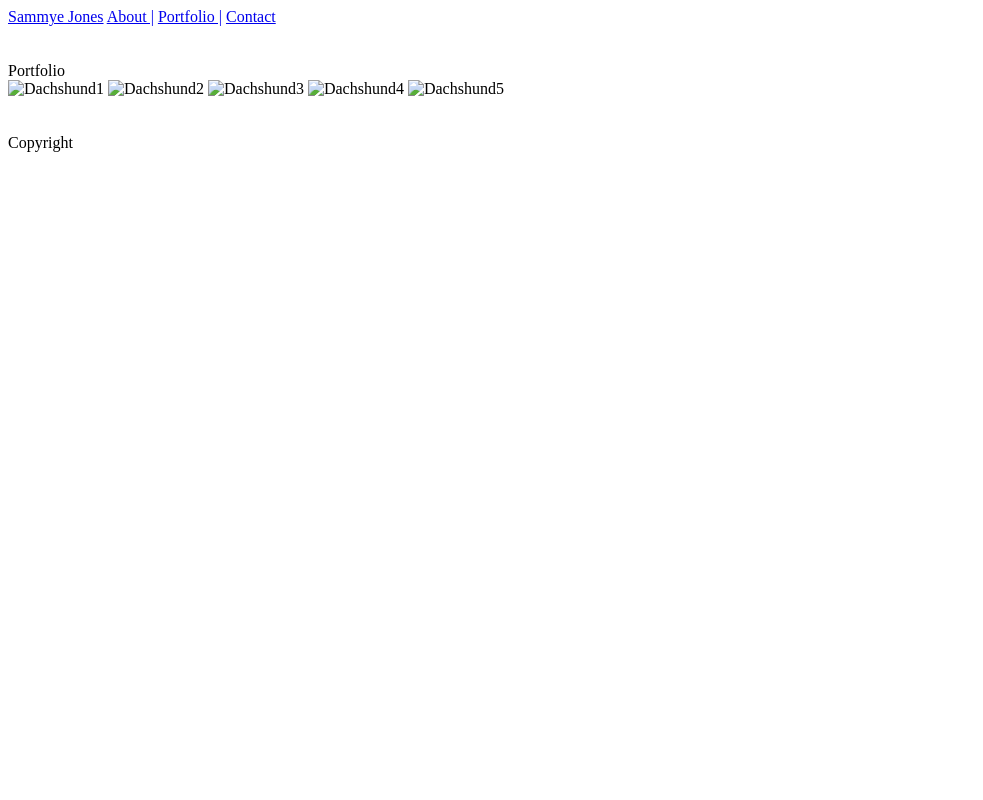
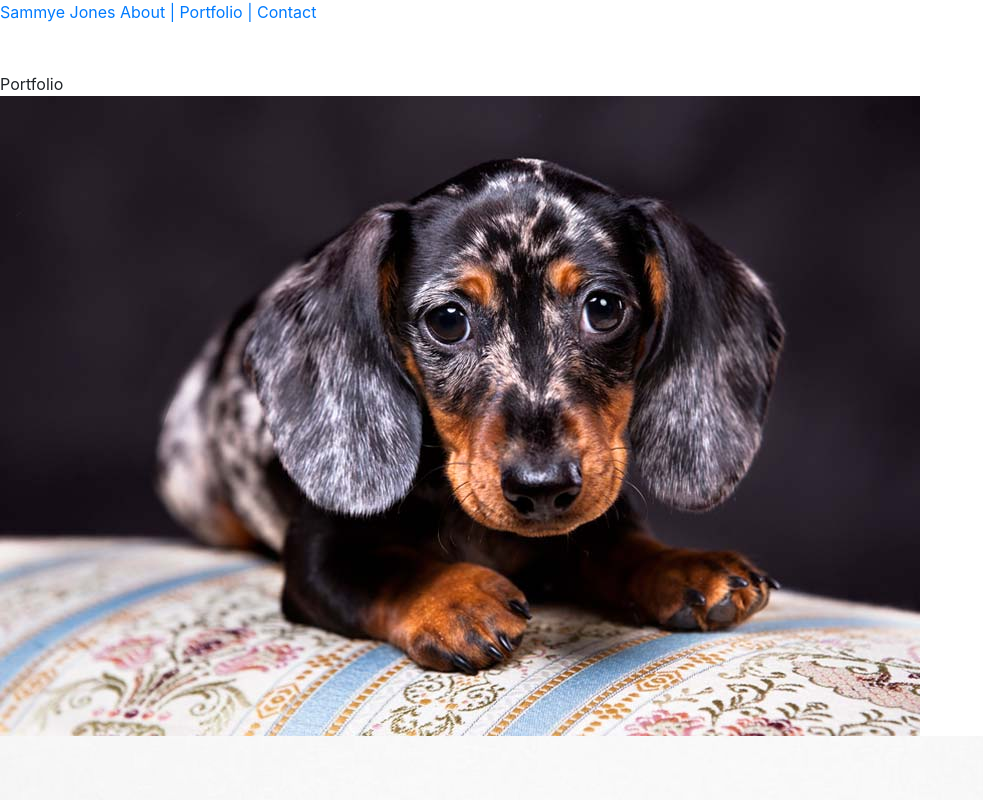
Before and after one commit to SurrealSam/week2homework, a plain HTML site: page portfolio.html in a window 1280 px wide. Shown: the top 800 px of the page, without its empty margins (0-983 px from the left). Drawn offline with nearby package versions, Linux system fonts and the light colour scheme.

Commit message:
cleaned up html classes and added assets

```diff
--- a/portfolio.html
+++ b/portfolio.html
@@ -6,29 +6,29 @@
     <meta name="viewport" content="width=device-width, initial-scale=1.0">
     <meta http-equiv="X-UA-Compatible" content="ie=edge">
     <title>Portfolio</title>
-    <link rel="stylesheet" href="assets/css/reset.css">
-    <link rel="stylesheet" href="assets/css/style.css">
+    <link rel="stylesheet" href="https://stackpath.bootstrapcdn.com/bootstrap/4.3.1/css/bootstrap.min.css" integrity="sha384-ggOyR0iXCbMQv3Xipma34MD+dH/1fQ784/j6cY/iJTQUOhcWr7x9JvoRxT2MZw1T" crossorigin="anonymous">
+
 
 </head>
 
 <body>
-    <div class="wrapper">
-        <header class="honcho">
-            <div class="topbar">
-                <a class="topright" id="top1" href="index.html">Sammye Jones</a>
-                <a class="topright" id="top2" href=index.html>About |</a>
-                <a class="topright" id="top3" href="portfolio.html">Portfolio |</a>
-                <a class="topright" id="top4" href="contact.html">Contact</a>
+    <div>
+        <header>
+            <div>
+                <a href="index.html">Sammye Jones</a>
+                <a href=index.html>About |</a>
+                <a href="portfolio.html">Portfolio |</a>
+                <a href="contact.html">Contact</a>
             </div>
         </header>
         <br><br>
-        <div id="container">
-            <div class="bodyhead">Portfolio</div>
-            <img class="dachshund" src="assets/images/Dachshund1.jpg" alt="Dachshund1">
-            <img class="dachshund" src="assets/images/Dachshund2.jpg" alt="Dachshund2">
-            <img class="dachshund" src="assets/images/Dachshund3.jpg" alt="Dachshund3">
-            <img class="dachshund" src="assets/images/Dachshund4.jpg" alt="Dachshund4">
-            <img class="dachshund" src="assets/images/Dachshund5.jpg" alt="Dachshund5">
+        <div>
+            <div>Portfolio</div>
+            <img src="assets/images/Dachshund1.jpg" alt="Dachshund1">
+            <img src="assets/images/Dachshund2.jpg" alt="Dachshund2">
+            <img src="assets/images/Dachshund3.jpg" alt="Dachshund3">
+            <img src="assets/images/Dachshund4.jpg" alt="Dachshund4">
+            <img src="assets/images/Dachshund5.jpg" alt="Dachshund5">
 
 
         </div>
```
Also changed, not shown: contact.html (+16 -16 lines), index.html (+13 -14 lines), Prompt/Assets/Images/640-contact.jpg (added), Prompt/Assets/Images/640-index.jpg (added), Prompt/Assets/Images/640-portfolio.jpg (added), Prompt/Assets/Images/768-contact.jpg (added), Prompt/Assets/Images/768-index.jpg (added), Prompt/Assets/Images/768-portfolio.jpg (added), Prompt/Assets/Images/980-contact.jpg (added), Prompt/Assets/Images/980-index.jpg (added), Prompt/Assets/Images/980-portfolio.jpg (added), assets/images/Dachshund1.jpg (added), assets/images/Dachshund2.jpg (added), assets/images/Dachshund3.jpg (added), 4 more files, 1 other file.
